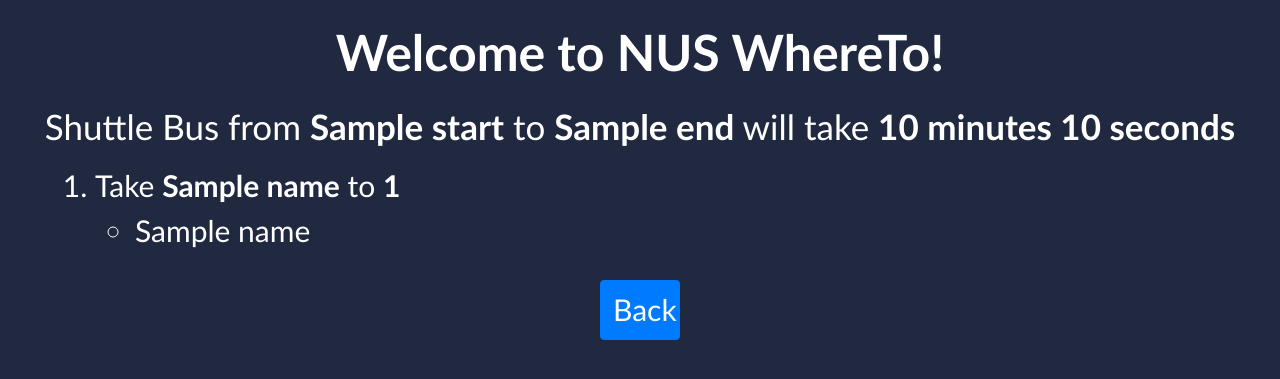
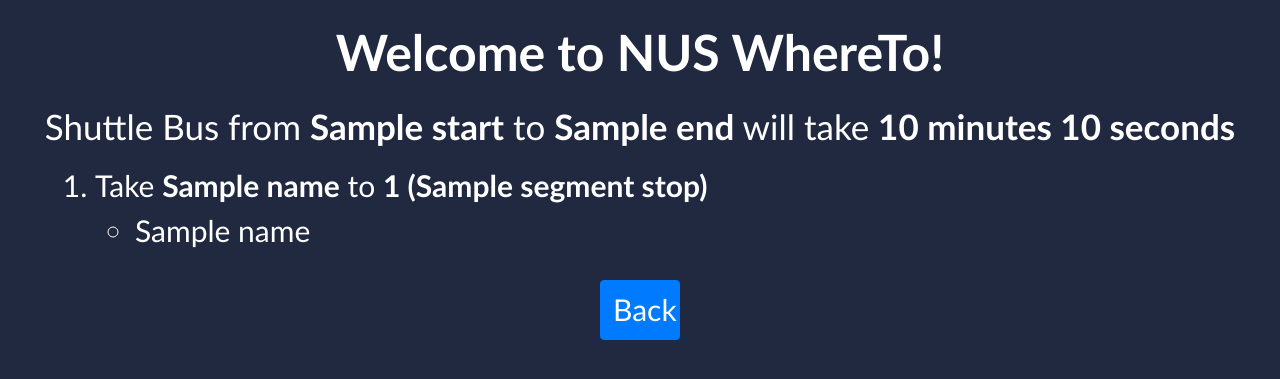
Before and after one commit to shuyang0/WhereTo, a Flask app: template templates/go.html in a window 1280 px wide. Shown: the top 379 px of the page. Run offline with Flask 2, Linux system fonts and the light colour scheme; the template is opened without the code that fills it: most values are stand-ins (such as "Sample title", 1, 10 or a date in 2020); some libraries are stand-ins or nearby versions.

Commit message:
Added number of stops functionality

```diff
--- a/dijkstra.py
+++ b/dijkstra.py
@@ -157,4 +157,8 @@ def getBus(path_id, start_id, end_id):
             bus_path[i][2].append(stopNamesDict[path_id[j]])
             i += 1
 
+    for segment in bus_path:
+        segment[2] = segment[2][1:]
+        segment.append(len(segment[2]))
+
     return bus_path
--- a/templates/go.html
+++ b/templates/go.html
@@ -4,17 +4,18 @@
     <div class="title"><span class="bold">Welcome to NUS WhereTo!</span><div/>
 
     {% if same %}
-        <div class="subtitle">Congratulations! You are already at <span class="bold">{{start}}</span>!<div/>
+        <div class="subtitle">Congratulations! You are already at <span class="bold">{{ start }}</span>!<div/>
     {% else %}
-        <div class="subtitle">Shuttle Bus from <span class="bold">{{start}}</span> to <span class="bold">{{end}}</span> will take <span class="bold">{{mins}} minutes {{secs}} seconds</span><div/>
+        <div class="subtitle">Shuttle Bus from <span class="bold">{{ start }}</span> to <span class="bold">{{ end }}</span> will take <span class="bold">{{mins}} minutes {{secs}} seconds</span><div/>
 
         <div class="route">
             <ol>
                 {% for segment in bus_path %}
-                    <li>Take <span class = "bold">{{segment[1][0]}}</span> to <span class = "bold">{{segment[0]}}</span>
+                    <li>Take <span class = "bold">{{ segment[1][0] }}</span> to <span class = "bold">{{ segment[0] }}
+                        ({{ segment[3] }} stop{% if segment[3] > 1 %}s{% endif %})</span>
                         <ul>
                             {% for stop in segment[2] %}
-                                <li>{{stop}}</li>
+                                <li>{{ stop }}</li>
                             {% endfor %}
                         </ul>
                     </li>
--- a/templates/home.html
+++ b/templates/home.html
@@ -5,7 +5,7 @@
     <div class="description">NUS WhereTo is a navigation app for the NUS Kent Ridge campus. It is currently still under development.</div>
     <div class="description">Right now, NUS WhereTo can recommend you directions from one shuttle bus stop to another. Stay tuned for more features!</div>
 
-    <img src="{{url_for('static', filename='poster.png')}}">
+    <img src="{{ url_for('static', filename='poster.png') }}">
 
     <form action="{{ url_for('go') }}" method="post">
         <div class = "choose">Choose starting point</div>
--- a/templates/layout.html
+++ b/templates/layout.html
@@ -4,7 +4,7 @@
         <title>NUS WhereTo</title>
         <meta name="viewport" content="width=device-width, initial-scale=1.0">
         <link rel="stylesheet" href="https://stackpath.bootstrapcdn.com/bootstrap/4.5.0/css/bootstrap.min.css" integrity="sha384-9aIt2nRpC12Uk9gS9baDl411NQApFmC26EwAOH8WgZl5MYYxFfc+NcPb1dKGj7Sk" crossorigin="anonymous">
-        <link rel="stylesheet" type="text/css" href="{{url_for('static', filename='style.css')}}">
+        <link rel="stylesheet" type="text/css" href="{{ url_for('static', filename='style.css') }}">
     </head>
 
     <body>
```
